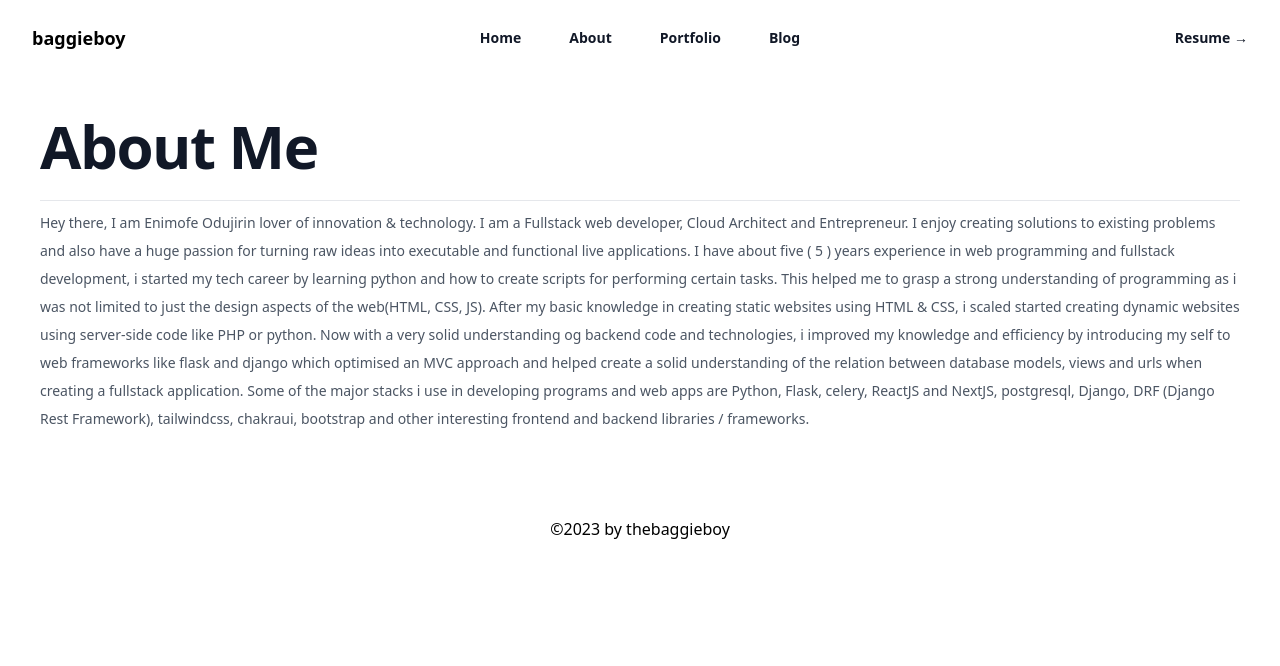
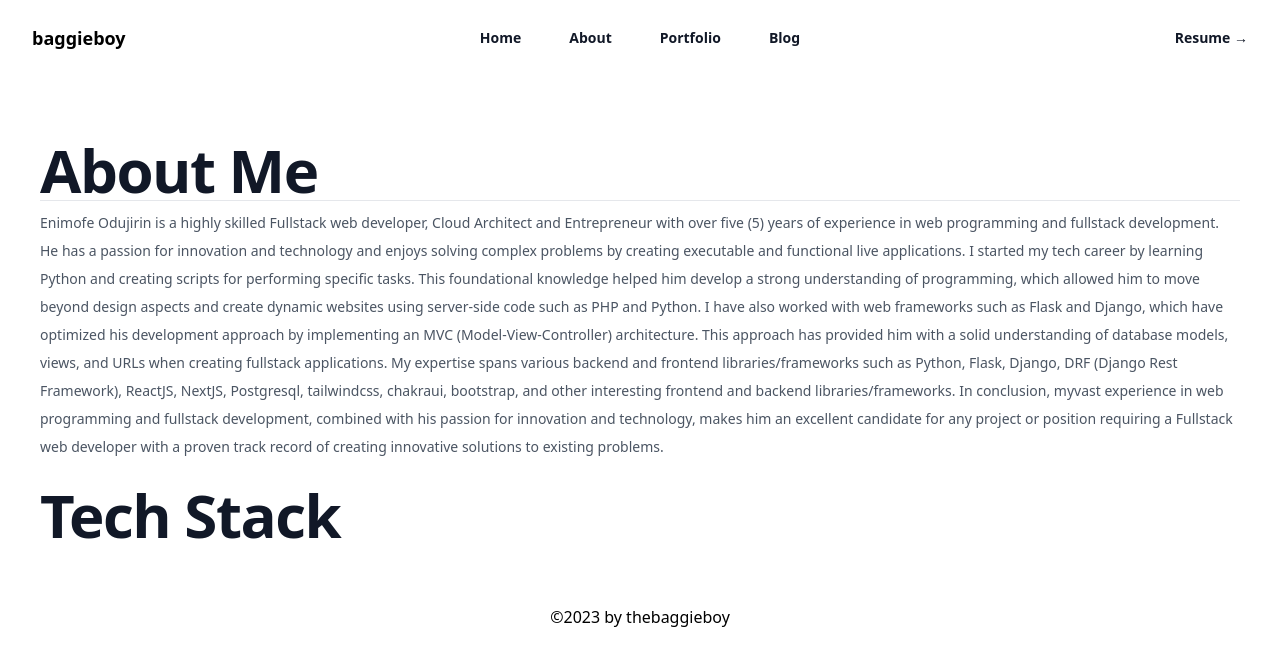
Before and after one commit to thebaggieboy/thebaggieboy.github.io, a Next.js app: page /about in a window 1280 px wide. Shown: the top 666 px of the page. Built offline with nearby package versions, Linux system fonts and the light colour scheme.

Commit message:
Updated About me page

```diff
--- a/components/About.tsx
+++ b/components/About.tsx
@@ -21,7 +21,7 @@ const links = [
 
             </p>
           </div>
-          <div className="mx-auto mt-10 max-w-2xl lg:mx-0 lg:max-w-none">
+          <div className="mx-auto mt-5 max-w-2xl lg:mx-0 lg:max-w-none">
             <div className="grid grid-cols-1 gap-y-6 gap-x-6 leading-6 text-dark sm:grid-cols-2 md:flex lg:gap-x-10">
               {links.map((link) => (
                 <a key={link.name}  href={link.href}>
--- a/pages/about.tsx
+++ b/pages/about.tsx
@@ -9,21 +9,26 @@ const links = [
   export default function about() {
     return (
 
-    <div className="p-10"> <br />
+    <div className="p-10"> <br /> <br />
               <div className="container">
               <h1 className="text-4xl font-bold tracking-tight text-gray-900 sm:text-6xl">
               About Me
-              </h1> <br /> <hr />
+              </h1> <hr />
               <p className="mt-2 text-sm leading-7 text-gray-600">
-              Hey there, I am Enimofe Odujirin lover of innovation & technology. I am a Fullstack web developer, Cloud Architect and Entrepreneur.
-             I enjoy creating solutions to existing problems and also have a huge passion for turning raw ideas into executable
-              and functional live applications.
-             I have about five ( 5 ) years experience in web programming and fullstack development, i started my tech career by learning python and how to create scripts for performing certain tasks.
-             This helped me to grasp a strong understanding of programming as i was not limited to just the design aspects of the web(HTML, CSS, JS). After my basic knowledge in creating static websites using HTML & CSS, i scaled started creating dynamic websites using server-side code like PHP or python.
-             Now with  a very solid understanding og backend code and technologies, i improved my knowledge and efficiency by introducing my self to web frameworks like flask and django which optimised an MVC approach and helped create a solid understanding of the relation between database models, views and urls when creating a fullstack application.
-              Some of the major stacks i use in developing programs and web apps are Python, Flask, celery, ReactJS and NextJS, postgresql,
-             Django, DRF (Django Rest Framework), tailwindcss, chakraui, bootstrap and other interesting frontend and backend libraries / frameworks.
+              Enimofe Odujirin is a highly skilled Fullstack web developer, Cloud Architect and Entrepreneur with over five (5) years of experience in web programming and fullstack development. He has a passion for innovation and technology and enjoys solving complex problems by creating executable and functional live applications.
+
+I started my tech career by learning Python and creating scripts for performing specific tasks. This foundational knowledge helped him develop a strong understanding of programming, which allowed him to move beyond design aspects and create dynamic websites using server-side code such as PHP and Python.
+
+I have also worked with web frameworks such as Flask and Django, which have optimized his development approach by implementing an MVC (Model-View-Controller) architecture. This approach has provided him with a solid understanding of database models, views, and URLs when creating fullstack applications.
+
+My expertise spans various backend and frontend libraries/frameworks such as Python, Flask, Django, DRF (Django Rest Framework), ReactJS, NextJS, Postgresql, tailwindcss, chakraui, bootstrap, and other interesting frontend and backend libraries/frameworks.
+
+In conclusion,  myvast experience in web programming and fullstack development, combined with his passion for innovation and technology, makes him an excellent candidate for any project or position requiring a Fullstack web developer with a proven track record of creating innovative solutions to existing problems.
               </p> <br/>
+
+              <h1 className="text-4xl font-bold tracking-tight text-gray-900 sm:text-6xl">
+              Tech Stack
+              </h1>
 
               </div>
 
```
